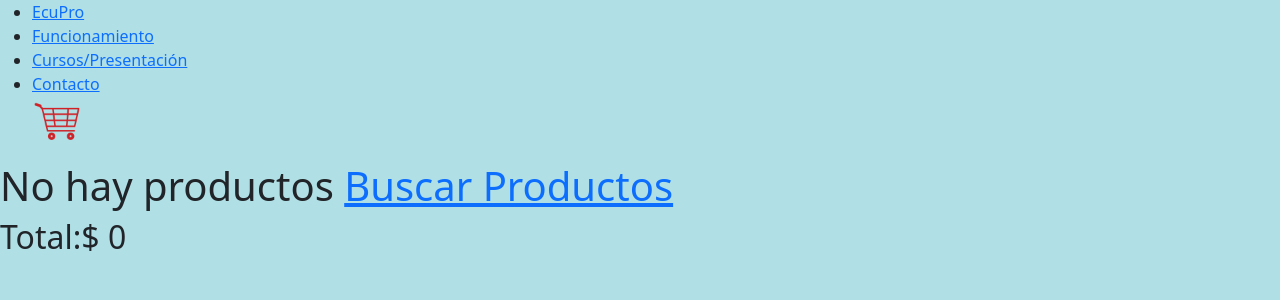
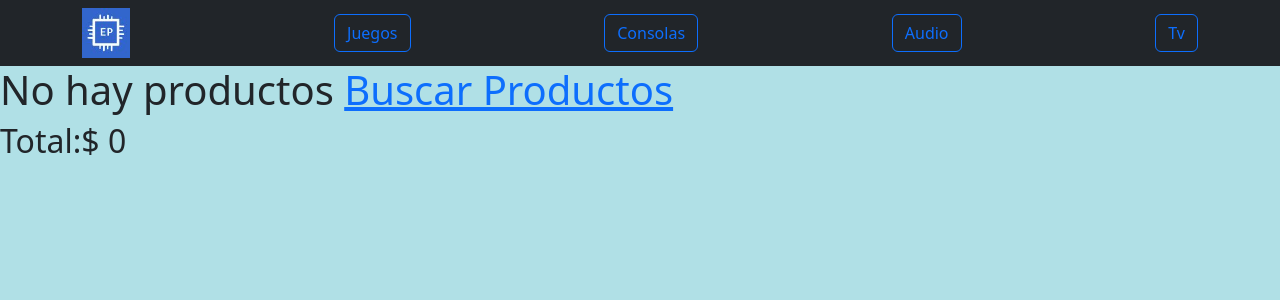
Before and after one commit to Mony-la2/react_js_rios_monica, a React (Create React App) app: page /cart in a window 1280 px wide. Shown: the top 300 px of the page. Built offline with nearby package versions, Linux system fonts and the light colour scheme.

Commit message:
correcion de error en navegacion

```diff
--- a/src/app/Router.js
+++ b/src/app/Router.js
@@ -1,4 +1,4 @@
-import { Route, Routes } from 'react-router-dom';
+import { BrowserRouter, Route, Routes } from 'react-router-dom';
 import ItemDetailContainer from '../components/ItemDetailContainer';
 import Cart from '../components/Cart';
 import ItemListContainer from '../components/ItemListContainer';
@@ -8,10 +8,10 @@ const RouteApp = () => (
 
     <Routes >
         <Route exact index element={<ItemListContainer />} />
-        <Route exact path="/Category/:CategoryId" element={<ItemListContainer />} />
-        <Route exact path="/Item/:Id" element={<ItemDetailContainer />} />
+        <Route exact path="/category/:categoryId" element={<ItemListContainer />} />
+        <Route exact path="/item/:id" element={<ItemDetailContainer />} />
         <Route exact path="*" element={<div>404</div>} />
-        <Route exact path="/Cart" element={<Cart />} />
+        <Route exact path="/cart" element={<Cart />} />
     </Routes>
 
 );
--- a/src/components/ItemDetailContainer.js
+++ b/src/components/ItemDetailContainer.js
@@ -19,7 +19,7 @@ const ItemDetailContainer = () => {
             .catch(() => {
                 console.log("Task error");
             })
-    }, []);
+    }, [id]);
     return (
         <ItemDetail item={item} />
     )
--- a/src/components/ItemList.js
+++ b/src/components/ItemList.js
@@ -8,7 +8,7 @@ const ItemList = ({ items }) => {
         <CardGroup>
             {items.map((prod) => {
                 return (
-                    <Item item={prod} />
+                    <Item key={prod.id} item={prod} />
                 )
 
             })}
--- a/src/components/ItemListContainer.js
+++ b/src/components/ItemListContainer.js
@@ -27,7 +27,7 @@ const ItemListContainer = ({ greetings }) => {
                     console.log("Task error");
                 })
         }
-    }, []);
+    }, [categoryId]);
 
     return (
         <>
--- a/src/components/NavBar.js
+++ b/src/components/NavBar.js
@@ -1,24 +1,19 @@
-
-import { NavLink } from "react-router-dom";
-import CartWidget from "./CartWidget";
-import { BrowserRouter } from 'react-router-dom'
+import foto from '../assets/logoEcuPro.jpg';
+import { Link } from "react-router-dom";
 
 
 
 const NavBar = () => {
     return (
-        <div className='container-nav'>
-
-            <div>
-                <ul>
-                    <li><NavLink className='link-nav' to="/category/equipos">EcuPro</NavLink></li>
-                    <li><NavLink className='link-nav' to="/category/funcionalidades">Funcionamiento</NavLink></li>
-                    <li><NavLink className='link-nav' to="/category/cursos">Cursos/Presentación</NavLink></li>
-                    <li><NavLink className='link-nav' to="/category/contactos">Contacto</NavLink></li>
-                    <CartWidget />
-                </ul>
+        <nav className="navbar navbar-dark bg-dark">
+            <div className="container">
+                <Link to="/"><img src={foto} className="imagenLogo" /></Link>
+                <Link className="btn btn-outline-primary" to="/category/games">Juegos</Link>
+                <Link className="btn btn-outline-primary" to="/category/console">Consolas</Link>
+                <Link className="btn btn-outline-primary" to="/category/audio">Audio</Link>
+                <Link className="btn btn-outline-primary" to="/category/tv">Tv</Link>
             </div>
-        </div>
+        </nav>
     );
 }
 
```
Also changed, not shown: src/App.js (+4 -4 lines).
